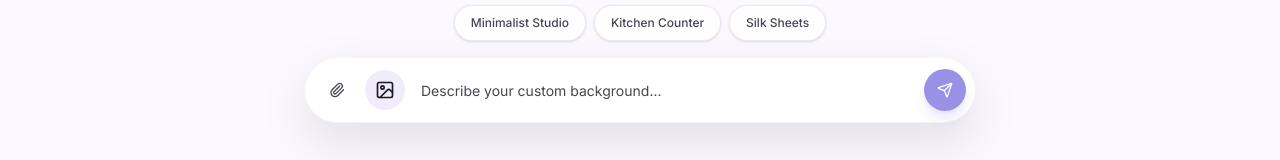
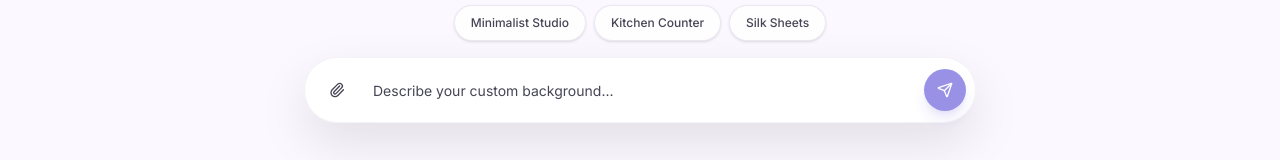
Before and after one commit to kunalPisolkar24/pixii-photo-upgrader, a Next.js app: page / in a window 1280 px wide. Shown: the part 637-797 px from the top of the page. Built offline with nearby package versions, Linux system fonts and the light colour scheme.

Commit message:
remove image icon from floating input bar

```diff
--- a/components/floating-input.tsx
+++ b/components/floating-input.tsx
@@ -1,7 +1,7 @@
 "use client"
 
 import { useState } from "react"
-import { Paperclip, Send, ImageIcon } from "lucide-react"
+import { Paperclip, Send } from "lucide-react"
 import { Button } from "@/components/ui/button"
 import { Input } from "@/components/ui/input"
 import { useGenerationStore } from "@/store/use-generation-store"
@@ -55,10 +55,6 @@ export function FloatingInput() {
           <Paperclip className="w-5 h-5" />
         </Button>
 
-        <div className="w-10 h-10 rounded-full bg-surface-container flex items-center justify-center text-foreground shrink-0">
-          <ImageIcon className="w-5 h-5" />
-        </div>
-
         <Input
           value={prompt}
           onChange={(e) => setPrompt(e.target.value)}
```
